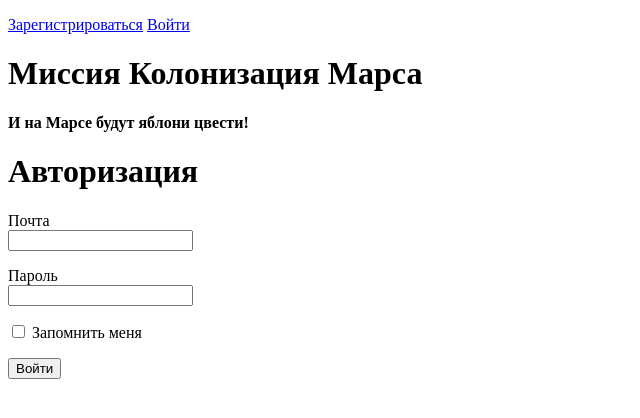
After one commit to artBatamirov/Mars, a Flask app: template templates/login.html in a window 1280 px wide. The commit adds this page. Shown: the top 418 px of the page, without its empty margins (0-640 px from the left). Run offline with Flask 3, Linux system fonts and the light colour scheme; the template is opened without the code that fills it: values that come from a table or form of the project are taken from there, others are empty.

Commit message:
add form

```diff
--- a/data/users.py
+++ b/data/users.py
@@ -1,8 +1,9 @@
 from data.db_session import SqlAlchemyBase
 import sqlalchemy
+from flask_login import UserMixin
 
 
-class User(SqlAlchemyBase):
+class User(SqlAlchemyBase, UserMixin):
     __tablename__ = 'users'
 
     id = sqlalchemy.Column(sqlalchemy.Integer,
--- a/main.py
+++ b/main.py
@@ -1,7 +1,10 @@
-from flask import Flask
+from flask import Flask, redirect, render_template
 from data import db_session
 from data.users import User
-
+from flask_login import *
+from  flask_wtf import FlaskForm
+from wtforms import *
+from wtforms.validators import DataRequired
 from data.jobs import Jobs
 import datetime
 import sqlalchemy
@@ -9,61 +12,96 @@ from data.db_session import SqlAlchemyBase
 
 app = Flask(__name__)
 app.config['SECRET_KEY'] = 'yandexlyceum_secret_key'
+app.config['PERMANENT_SESSION_LIFETIME'] = datetime.timedelta(
+    days=365
+)
+login_manager = LoginManager()
+login_manager.init_app(app)
+
+
+@login_manager.user_loader
+def load_user(user_id):
+    db_sess = db_session.create_session()
+    return db_sess.query(User).get(user_id)
+
+class LoginForm(FlaskForm):
+    email = EmailField('Почта', validators=[DataRequired()])
+    password = PasswordField('Пароль', validators=[DataRequired()])
+    remember_me = BooleanField('Запомнить меня')
+    submit = SubmitField('Войти')
+
+
+@app.route('/login', methods=['GET', 'POST'])
+def login():
+    form = LoginForm()
+    if form.validate_on_submit():
+        db_sess = db_session.create_session()
+        user = db_sess.query(User).filter(User.email == form.email.data).first()
+        if user and user.check_password(form.password.data):
+            login_user(user, remember=form.remember_me.data)
+            return redirect("/")
+        return render_template('login.html',
+                               message="Неправильный логин или пароль",
+                               form=form)
+    return render_template('login.html', title='Авторизация', form=form)
+
+@app.route('/logout')
+@login_required
+def logout():
+    logout_user()
+    return redirect("/")
+
+def main():
+    pass
+    # db_name = input()
+    # db_session.global_init(db_name)
+    # # captain = User()
+    # # captain.surname = 'Scott'
+    # # captain.name = "Ridley"
+    # # captain.age = 21
+    # # captain.position = 'captain'
+    # # captain.speciality = 'research engineer'
+    # # captain.address = 'module_1'
+    # # captain.email = "scott_chief@mars.org"
+    # #
+    # # user1 = User()
+    # # user1.surname = 'Ivanov'
+    # # user1.name = "Pavel"
+    # # user1.age = 27
+    # # user1.position = 'main engineer'
+    # # user1.speciality = 'spaceship engineer'
+    # # user1.address = 'module_2'
+    # # user1.email = "email1@email.ru"
+    # #
+    # # user2 = User()
+    # # user2.surname = 'Smit'
+    # # user2.name = "Jack"
+    # # user2.age = 19
+    # # user2.position = 'cleaner'
+    # # user2.speciality = 'poet'
+    # # user2.address = 'module_3'
+    # # user2.email = "email2@email.ru"
+    # #
+    # # user3 = User()
+    # # user3.surname = 'Green'
+    # # user3.name = "Anna"
+    # # user3.age = 30
+    # # user3.position = 'doctor'
+    # # user3.speciality = 'nurse'
+    # # user3.address = 'medical office'
+    # # user3.email = "email3@email.ru"
+    # #
+    # db_sess = db_session.create_session()
+    # # db_sess.add(captain)
+    # # db_sess.add(user1)
+    # # db_sess.add(user2)
+    # # db_sess.add(user3)
+    # # db_sess.commit()
+    #
+    # for user in db_sess.query(User).filter(User.address == 'module_1'):
+    #     print(user)
 
 
 
-
-
-def main():
-    db_name = input()
-    db_session.global_init(db_name)
-    # captain = User()
-    # captain.surname = 'Scott'
-    # captain.name = "Ridley"
-    # captain.age = 21
-    # captain.position = 'captain'
-    # captain.speciality = 'research engineer'
-    # captain.address = 'module_1'
-    # captain.email = "scott_chief@mars.org"
-    #
-    # user1 = User()
-    # user1.surname = 'Ivanov'
-    # user1.name = "Pavel"
-    # user1.age = 27
-    # user1.position = 'main engineer'
-    # user1.speciality = 'spaceship engineer'
-    # user1.address = 'module_2'
-    # user1.email = "email1@email.ru"
-    #
-    # user2 = User()
-    # user2.surname = 'Smit'
-    # user2.name = "Jack"
-    # user2.age = 19
-    # user2.position = 'cleaner'
-    # user2.speciality = 'poet'
-    # user2.address = 'module_3'
-    # user2.email = "email2@email.ru"
-    #
-    # user3 = User()
-    # user3.surname = 'Green'
-    # user3.name = "Anna"
-    # user3.age = 30
-    # user3.position = 'doctor'
-    # user3.speciality = 'nurse'
-    # user3.address = 'medical office'
-    # user3.email = "email3@email.ru"
-    #
-    db_sess = db_session.create_session()
-    # db_sess.add(captain)
-    # db_sess.add(user1)
-    # db_sess.add(user2)
-    # db_sess.add(user3)
-    # db_sess.commit()
-
-    for user in db_sess.query(User).filter(User.address == 'module_1'):
-        print(user)
+if __name__ == '__main__':
     app.run()
-
-
-if __name__ == '__main__':
-    main()
--- a/templates/base.html
+++ b/templates/base.html
@@ -6,6 +6,14 @@
 
     </head>
     <body>
+    {% if current_user.is_authenticated %}
+    <a class="navbar-brand" href="/logout">{{ current_user.name }}</a>
+{% else %}
+    <p>
+        <a class="btn btn-primary " href="/register">Зарегистрироваться</a>
+        <a class="btn btn-success" href="/login">Войти</a>
+    </p>
+{% endif %}
         <h1>Миссия Колонизация Марса</h1>
         <h4>И на Марсе будут яблони цвести!</h4>
         {% block content %}{% endblock %}
--- /dev/null
+++ b/templates/login.html
@@ -0,0 +1,29 @@
+{% extends "base.html" %}
+
+{% block content %}
+    <h1>Авторизация</h1>
+    <form action="" method="post">
+        {{ form.hidden_tag() }}
+        <p>
+            {{ form.email.label }}<br>
+            {{ form.email(class="form-control", type="email") }}<br>
+            {% for error in form.email.errors %}
+                <div class="alert alert-danger" role="alert">
+                    {{ error }}
+                </div>
+            {% endfor %}
+        </p>
+        <p>
+            {{ form.password.label }}<br>
+            {{ form.password(class="form-control", type="password") }}<br>
+            {% for error in form.password.errors %}
+                <div class="alert alert-danger" role="alert">
+                    {{ error }}
+                </div>
+            {% endfor %}
+        </p>
+        <p>{{ form.remember_me() }} {{ form.remember_me.label }}</p>
+        <p>{{ form.submit(type="submit", class="btn btn-primary") }}</p>
+        <div>{{ message }}</div>
+    </form>
+{% endblock %}
```
